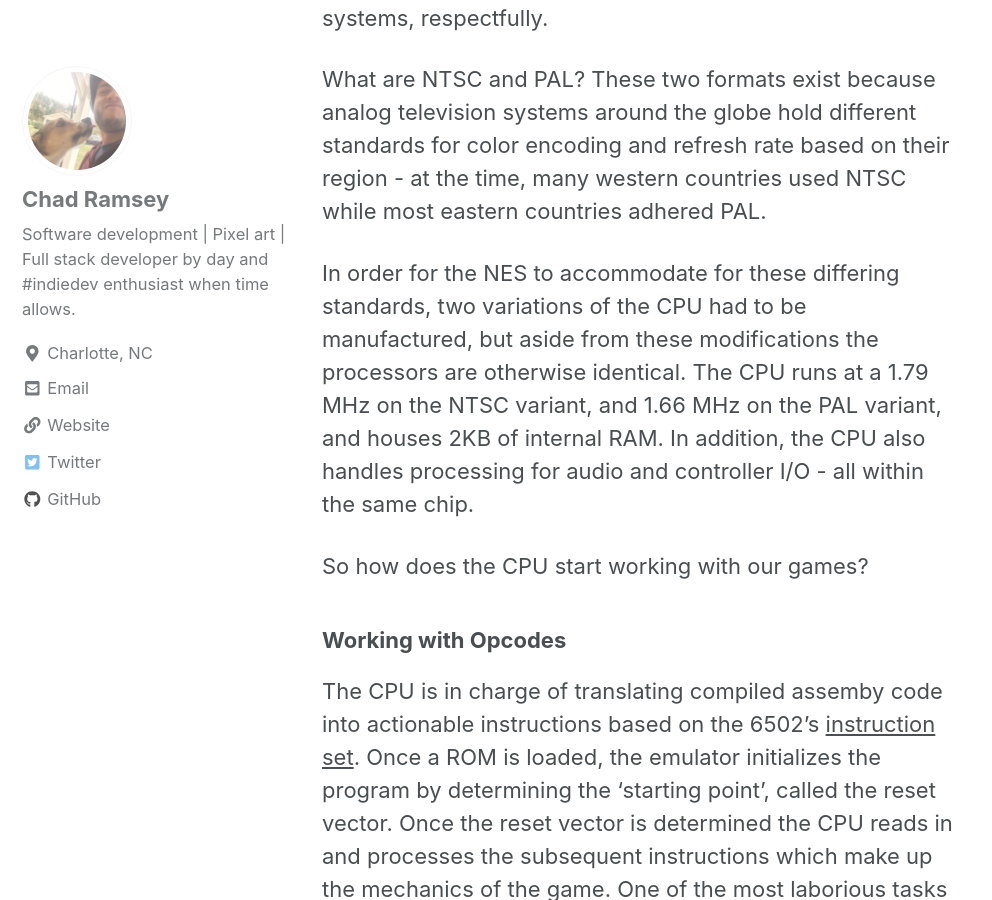
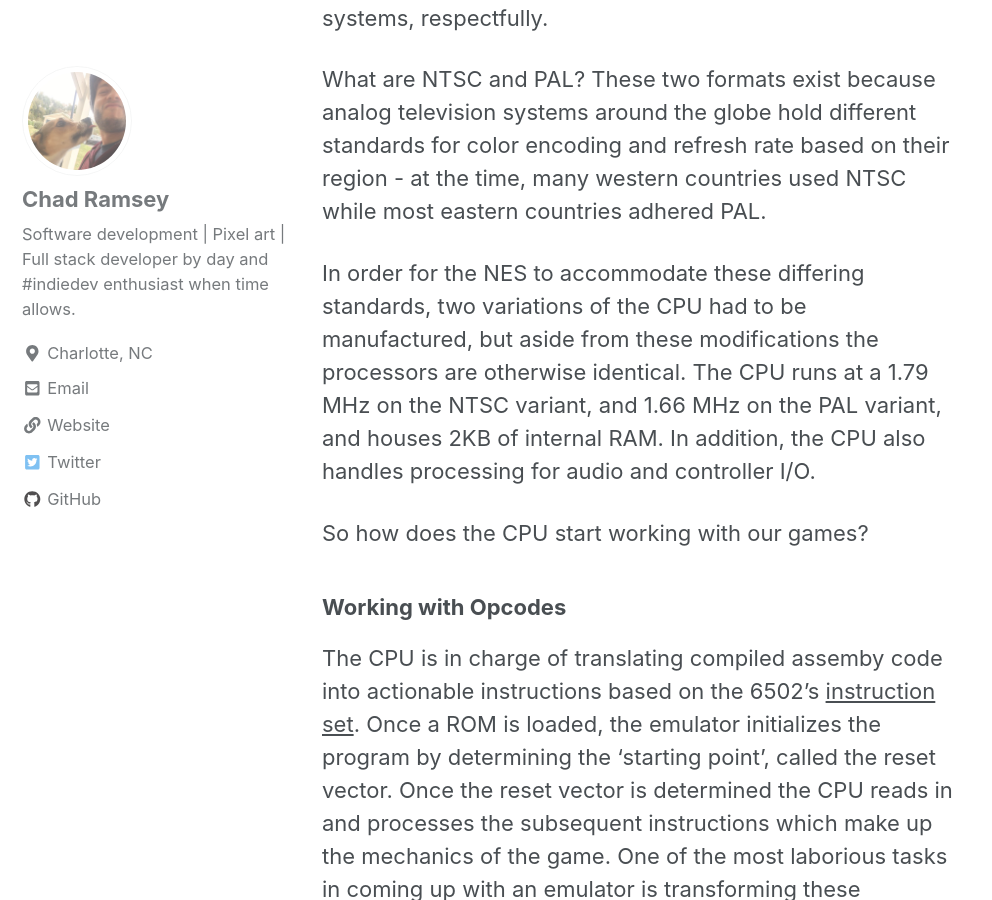
Before and after one commit to chadramsey/chadramsey.github.io, a Jekyll site: the page built from _posts/2018-12-23-nes-emulation-three.md, in a window 1280 px wide and 900 px high, scrolled down 489 px. Shown: the whole window, without its empty margins (0-992 px from the left). Built offline with Jekyll 4.4.1, drawn with Linux system fonts in a browser that asks for light colours; cached includes are drawn as plain includes; nearby versions of some CDN libraries; some of the changed text lies outside the part shown.

```diff
--- a/_posts/2018-12-23-nes-emulation-three.md
+++ b/_posts/2018-12-23-nes-emulation-three.md
@@ -12,7 +12,7 @@
 
 What are NTSC and PAL? These two formats exist because analog television systems around the globe hold different standards for color encoding and refresh rate based on their region - at the time, many western countries used NTSC while most eastern countries adhered PAL.
 
-In order for the NES to accommodate for these differing standards, two variations of the CPU had to be manufactured, but aside from these modifications the processors are otherwise identical. The CPU runs at a 1.79 MHz on the NTSC variant, and 1.66 MHz on the PAL variant, and houses 2KB of internal RAM. In addition, the CPU also handles processing for audio and controller I/O - all within the same chip.
+In order for the NES to accommodate these differing standards, two variations of the CPU had to be manufactured, but aside from these modifications the processors are otherwise identical. The CPU runs at a 1.79 MHz on the NTSC variant, and 1.66 MHz on the PAL variant, and houses 2KB of internal RAM. In addition, the CPU also handles processing for audio and controller I/O.
 
 So how does the CPU start working with our games?
 
```
Also changed, not shown: other parts of _posts/2018-12-23-nes-emulation-three.md (+1 -1 lines).
